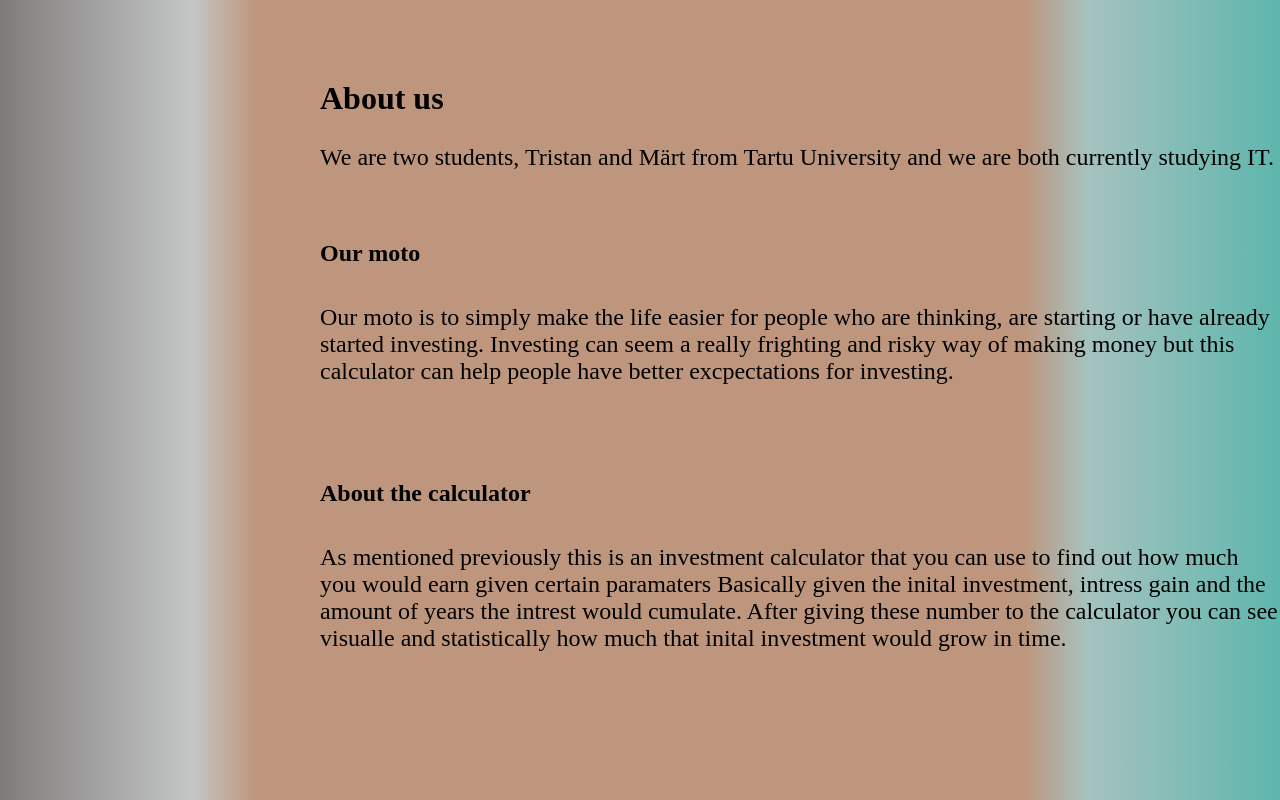
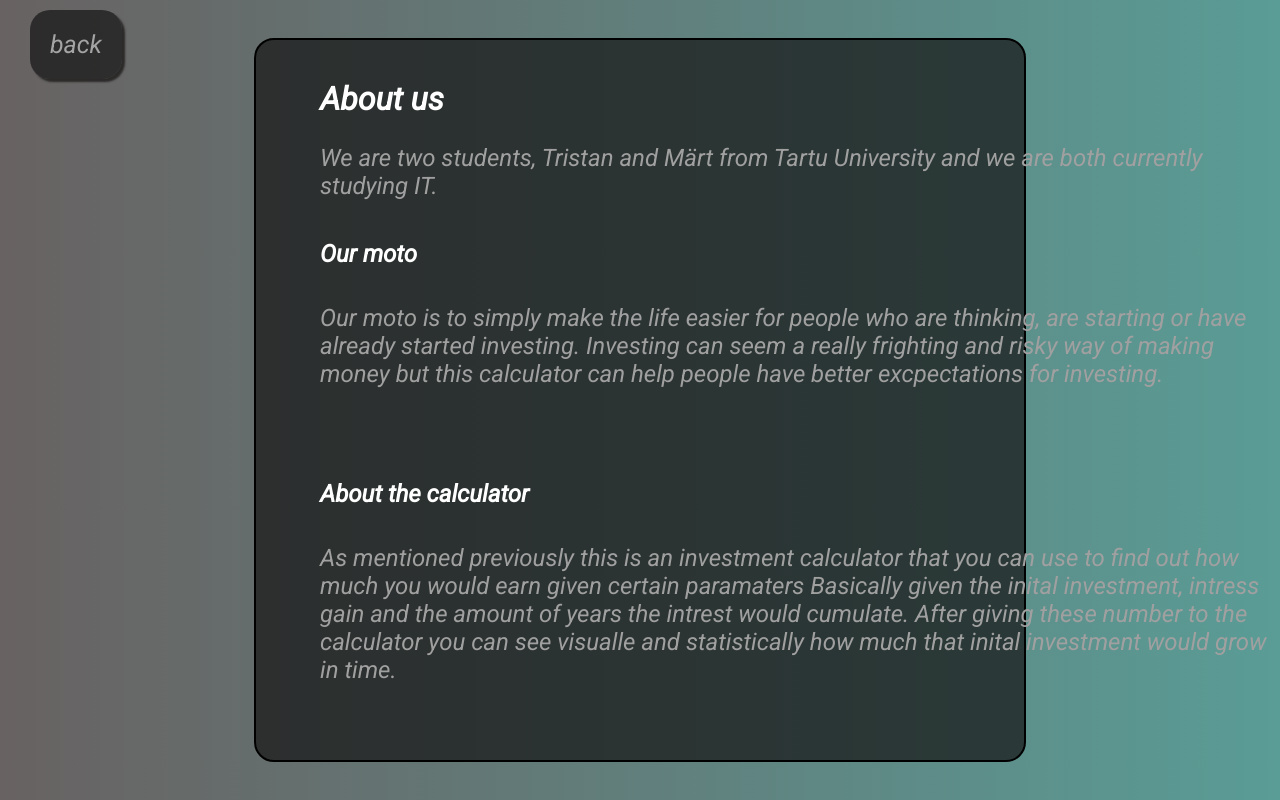
Before and after one commit to mkilgi/se-ruhmatoo, a plain HTML site: page about.html in a window 1280 px wide. Drawn offline with Linux system fonts and the light colour scheme.

Commit message:
style consistency

```diff
--- a/about.css
+++ b/about.css
@@ -1,10 +1,12 @@
-*{
+* {
     padding: 0;
     margin: 0;
 }
-body{
+
+body {
     height: 100vh;
-    background: linear-gradient(
+    width: 100vw;
+    /* background: linear-gradient(
         to right,
         rgb(128, 123, 123) 0%,
         rgba(105, 112, 111, 0.397) 15%,
@@ -12,51 +14,69 @@ body{
         rgb(190, 150, 126) 80%,
         rgb(165, 194, 191) 85%,
         rgb(94, 182, 173) 100%
-    );
+    ); */
+    background-image: linear-gradient(to right,
+            rgb(104, 98, 98) 0%,
+            rgb(90, 156, 150) 100%);
     display: flex;
     align-items: center;
     justify-content: center;
 }
-.container{
+
+.container {
     font-size: 5rem;
+    color: white;
+    width: 60%;
+    height: 90%;
+    border: 2px solid black;
+    border-radius: 20px;
+    background-color: rgb(20, 20, 20, 0.7);
 }
-h1{
+
+h1 {
     font-size: 2rem;
     position: absolute;
     top: 10%;
     left: 25%;
 }
-p1{
+
+p1 {
     font-size: 1.5rem;
     max-width: 1000px;
     position: absolute;
     top: 18%;
     left: 25%;
+    color: rgb(161, 160, 160);
 }
 
-h2{
+h2 {
     font-size: 1.5rem;
     position: absolute;
     top: 30%;
     left: 25%;
 }
-p2{
+
+p2 {
     font-size: 1.5rem;
     max-width: 1000px;
     position: absolute;
     top: 38%;
     left: 25%;
+    color: rgb(161, 160, 160);
 }
-h3{
+
+h3 {
     font-size: 1.5rem;
     position: absolute;
     top: 60%;
     left: 25%;
 }
-p3{
+
+p3 {
     font-size: 1.5rem;
     max-width: 1000px;
     position: absolute;
     top: 68%;
     left: 25%;
+    color: rgb(161, 160, 160);
 }
--- a/about.html
+++ b/about.html
@@ -1,5 +1,6 @@
 <!DOCTYPE html>
 <html>
+
 <head>
     <meta charset="UTF-8">
     <meta http-equiv="X-UA-Compatible" content="IE=edge">
@@ -9,23 +10,33 @@
     <title>Investing 101</title>
     <title>About us</title>
 </head>
+
 <body>
 
-    <div class = "cointainer">
+    <div class="nav">
+        <a href="index.html" id="back">back</a>
+    </div>
+
+    <div class="container">
         <h1>About us</h1>
-        <p1>We are two students, Tristan and Märt from Tartu University and we are both currently studying IT.  </p1>
+        <p1>We are two students, Tristan and Märt from Tartu University and we are both currently studying IT. </p1>
         <h2>Our moto</h2>
-        <p2>Our moto is to simply make the life easier for people who are thinking, are starting or have already started investing.
-            Investing can seem a really frighting and risky way of making money but this calculator can help people have better excpectations for investing.
+        <p2>Our moto is to simply make the life easier for people who are thinking, are starting or have already started
+            investing.
+            Investing can seem a really frighting and risky way of making money but this calculator can help people have
+            better excpectations for investing.
 
         </p2>
         <h3>About the calculator</h3>
-        <p3>As mentioned previously this is an investment calculator that you can use to find out how much you would earn given certain paramaters
+        <p3>As mentioned previously this is an investment calculator that you can use to find out how much you would
+            earn given certain paramaters
             Basically given the inital investment, intress gain and the amount of years the intrest would cumulate.
-            After giving these number to the calculator you can see visualle and statistically how much that inital investment would grow in time.
+            After giving these number to the calculator you can see visualle and statistically how much that inital
+            investment would grow in time.
         </p3>
     </div>
 
 
 </body>
+
 </html>
--- a/index.css
+++ b/index.css
@@ -1,24 +1,24 @@
-*{
+* {
     padding: 0;
     margin: 0;
 }
-body{
+
+body {
     height: 100vh;
-    background: linear-gradient(
-        to right,
-        rgb(128, 123, 123) 0%,
-        rgba(105, 112, 111, 0.397) 50%,
-        rgb(165, 194, 191) 50%,
-        rgb(94, 182, 173) 100%
-
-    );
+    background: linear-gradient(to right,
+            rgb(104, 98, 98) 0%,
+            rgba(105, 112, 111, 0.397) 50%,
+            rgb(165, 194, 191) 50%,
+            rgb(90, 156, 150) 100%);
     display: flex;
     align-items: center;
     justify-content: center;
 }
+
 * {
     box-sizing: border-box;
 }
+
 /* .container{
     height: 100%;
     display:flex ;
@@ -28,7 +28,7 @@ body{
 /* .buttons {
     display: flex;
 } */
-.btn{
+.btn {
     text-decoration: none;
     padding: 20px 50px;
     font-size: 1.25rem;
@@ -40,11 +40,11 @@ body{
 }
 
 
-.btn-1{
+.btn-1 {
     position: absolute;
     left: 25%;
     transform: translate(-50%);
-    background-color: rgb(147, 229, 221);
+    background-color: rgb(109, 160, 154);
 
 }
 
@@ -52,19 +52,22 @@ body{
     position: absolute;
     right: 25%;
     transform: translate(50%);
-    background-color: rgb(135, 145, 143);
+    background-color: rgb(152, 160, 158);
 }
 
 
- h1{
+h1 {
     position: absolute;
     left: 25%;
     transform: translate(-50%);
+    font-size: 35px;
 }
-h2{
+
+h2 {
     position: absolute;
     right: 25%;
     transform: translate(50%);
+    font-size: 35px;
 }
 
 #value {
--- a/style.css
+++ b/style.css
@@ -1,5 +1,36 @@
 @import url('https://fonts.googleapis.com/css2?family=Dancing+Script&family=Roboto:ital@1&display=swap');
 
-span {
+span,
+a,
+h1,
+h2,
+h3,
+p1,
+p2,
+p3 {
     font-family: 'Roboto', sans-serif;
 }
+
+.nav {
+    position: absolute;
+    top: 0;
+    left: 0;
+    margin: 30px;
+}
+
+#back {
+    text-decoration: none;
+    color: rgb(164, 164, 164);
+    font-size: 25px;
+    font-family: 'Roboto', sans-serif;
+    padding: 20px;
+    border-radius: 20px;
+    background-color: rgb(20, 20, 20, 0.7);
+    box-shadow: 3px 3px 2px rgb(44, 41, 41);
+}
+
+#back:hover {
+    background-color: rgb(35, 34, 34);
+    color: white;
+    cursor: pointer;
+}
```
Also changed, not shown: calculator.css (+5 -29 lines), index.html (+4 -4 lines).
